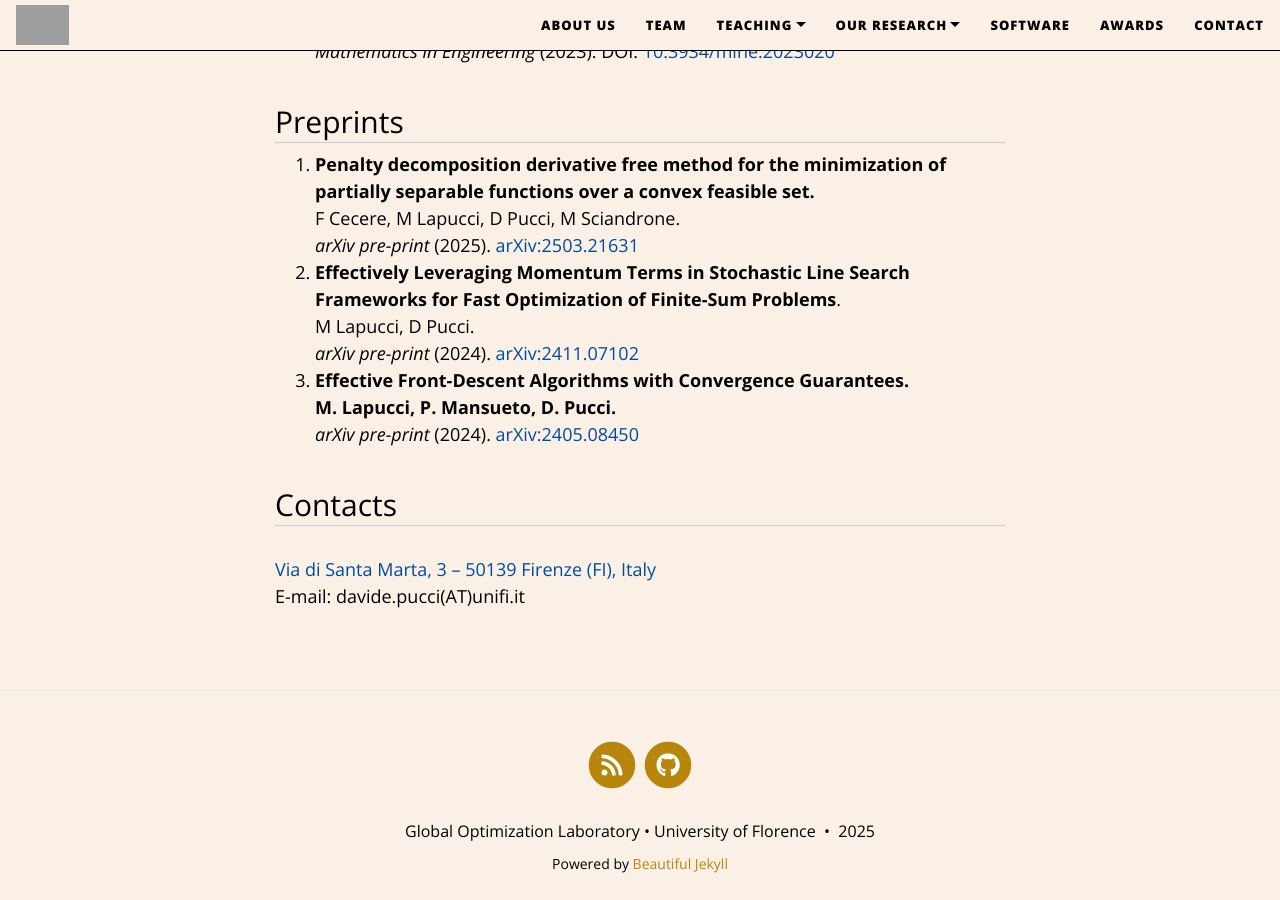
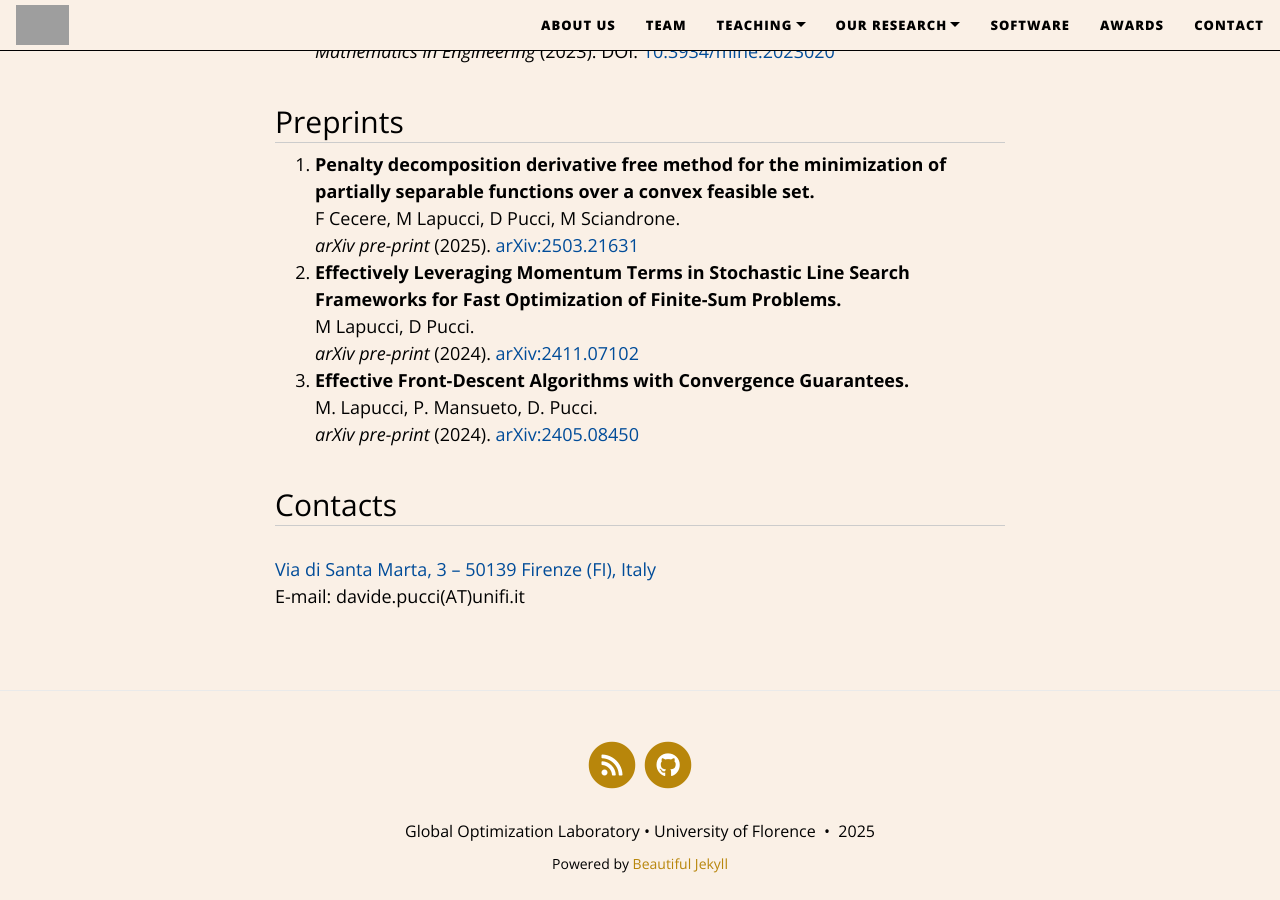
Before and after one commit to GOL-UniFI/GOL-UniFI.github.io, a Jekyll site: the page built from pages/davide_pucci.md, in a window 1280 px wide and 900 px high, scrolled down 1093 px. Built offline with Jekyll 4.4.1, drawn with Linux system fonts in a browser that asks for light colours; nearby versions of some CDN libraries; grey boxes are pictures that could not be loaded.

Commit message:
Fix pagina mia e pulizia immagini inutili

```diff
--- a/pages/davide_pucci.md
+++ b/pages/davide_pucci.md
@@ -82,13 +82,13 @@ title: Davide Pucci
           <em>arXiv pre-print</em> (2025). <a href="https://arxiv.org/abs/2503.21631">arXiv:2503.21631</a>
           </li>
           <li>
-          <strong> Effectively Leveraging Momentum Terms in Stochastic Line Search Frameworks for Fast Optimization of Finite-Sum Problems</strong>.<br>
+          <strong> Effectively Leveraging Momentum Terms in Stochastic Line Search Frameworks for Fast Optimization of Finite-Sum Problems.</strong><br>
           M Lapucci, D Pucci.<br>
           <em>arXiv pre-print</em> (2024). <a href="https://arxiv.org/abs/2411.07102">arXiv:2411.07102</a>
           </li>
           <li>
-          <strong> Effective Front-Descent Algorithms with Convergence Guarantees.<br>
-          M. Lapucci, P. Mansueto, D. Pucci.</strong><br>
+          <strong> Effective Front-Descent Algorithms with Convergence Guarantees.</strong><br>
+          M. Lapucci, P. Mansueto, D. Pucci.<br>
           <em>arXiv pre-print</em> (2024). <a href="https://arxiv.org/abs/2405.08450">arXiv:2405.08450</a>
           </li>
         </ol>
```
Also changed, not shown: assets/img/smarta.jpg (deleted), img/logos/atdx.png (deleted), 1 other file.
